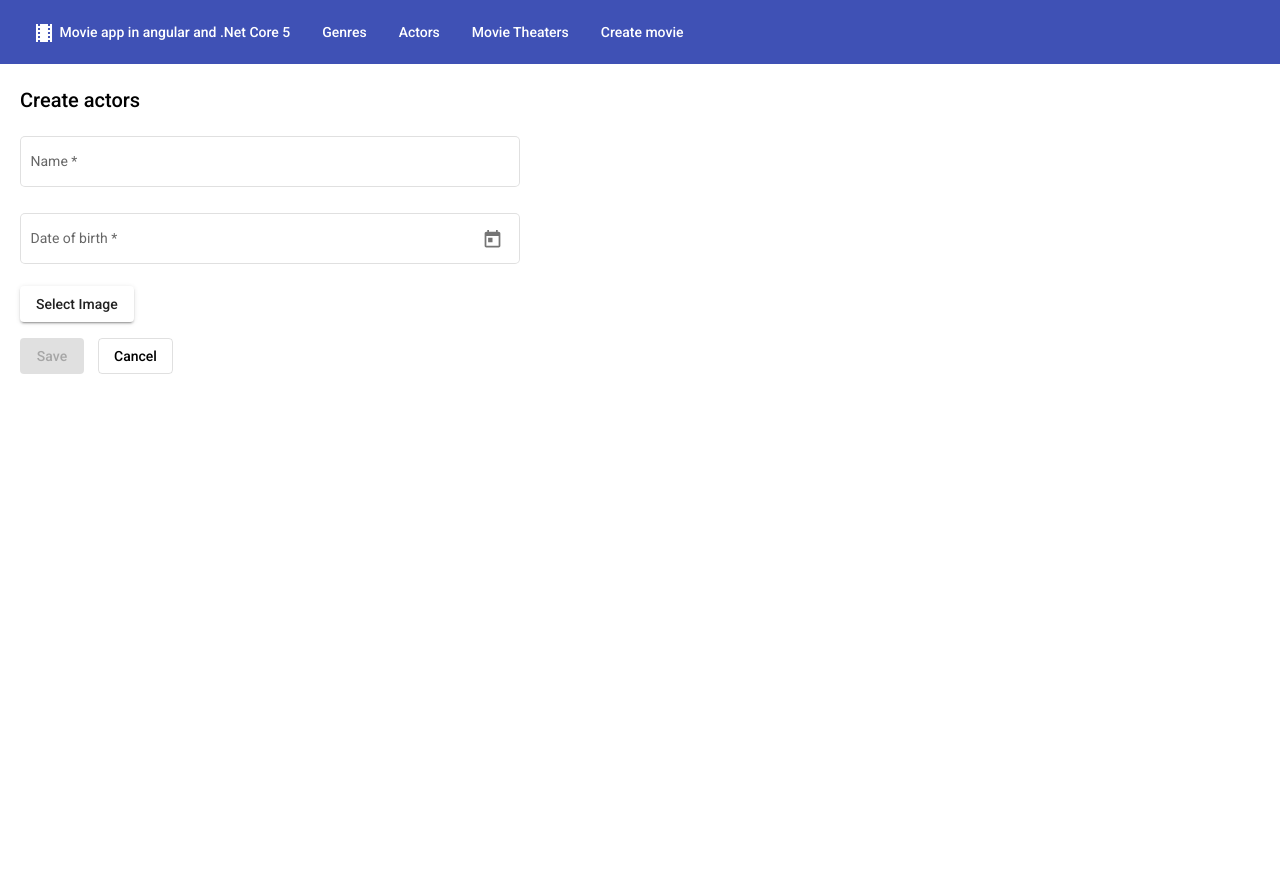
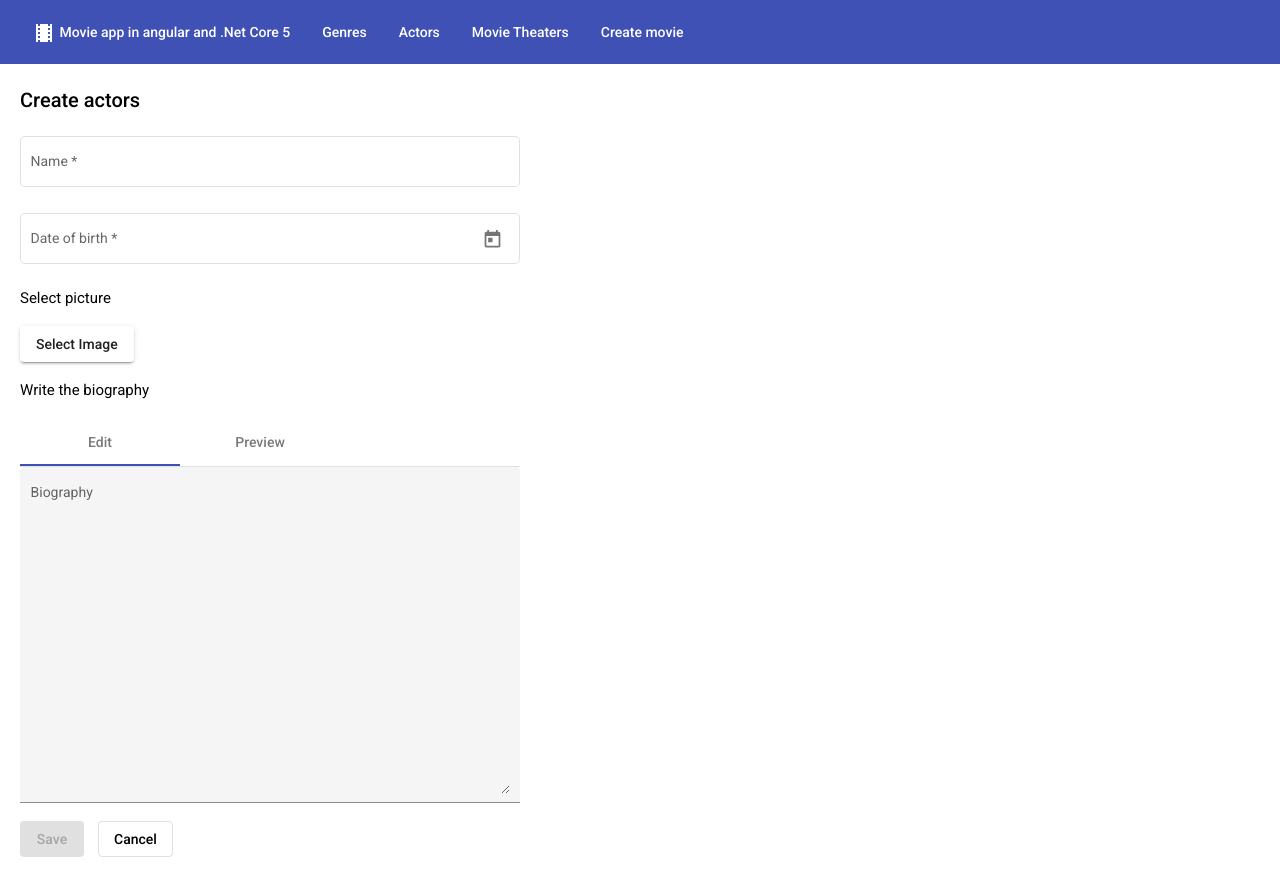
Before and after one commit to Fausio/angular-movies-app, an Angular app: page /ator/create in a window 1280 px wide. Before the commit the page ends 800 px from the top, so only its background shows below. Built offline with nearby package versions, Linux system fonts and the light colour scheme.

Commit message:
use <app-input-markdown></app-input-markdown> on other components

```diff
--- a/src/app/ator/ator-form/ator-form.component.html
+++ b/src/app/ator/ator-form/ator-form.component.html
@@ -15,12 +15,16 @@
         <mat-datepicker #picker></mat-datepicker>
     </mat-form-field>
 
+    <h4>Select picture</h4>
+
 <app-input-img
-
 [urlCurrentImage] ="atorModel?.Pic"
 (OnImageSelected)="OnImageSelected($event)">
+</app-input-img>
 
-</app-input-img>
+<h4>Write the biography</h4>
+
+<app-input-markdown></app-input-markdown>
 
     <div>
         <button mat-flat-button color="primary" [disabled]="form.invalid">Save</button>
--- a/src/app/utilities/input-markdown/input-markdown.component.css
+++ b/src/app/utilities/input-markdown/input-markdown.component.css
@@ -0,0 +1,8 @@
+mat-form-field {
+    width:  100%;
+}
+
+textarea{
+
+    height: 300px;
+}
--- a/src/app/utilities/input-markdown/input-markdown.component.html
+++ b/src/app/utilities/input-markdown/input-markdown.component.html
@@ -1 +1,9 @@
-<p>input-markdown works!</p>
+<mat-tab-group>
+    <mat-tab label="Edit">
+        <mat-form-field appearance ="fill">
+                <mat-label>Biography</mat-label>
+                <textarea matInput></textarea>
+        </mat-form-field>
+    </mat-tab>
+    <mat-tab label="Preview"></mat-tab>
+</mat-tab-group>
```
